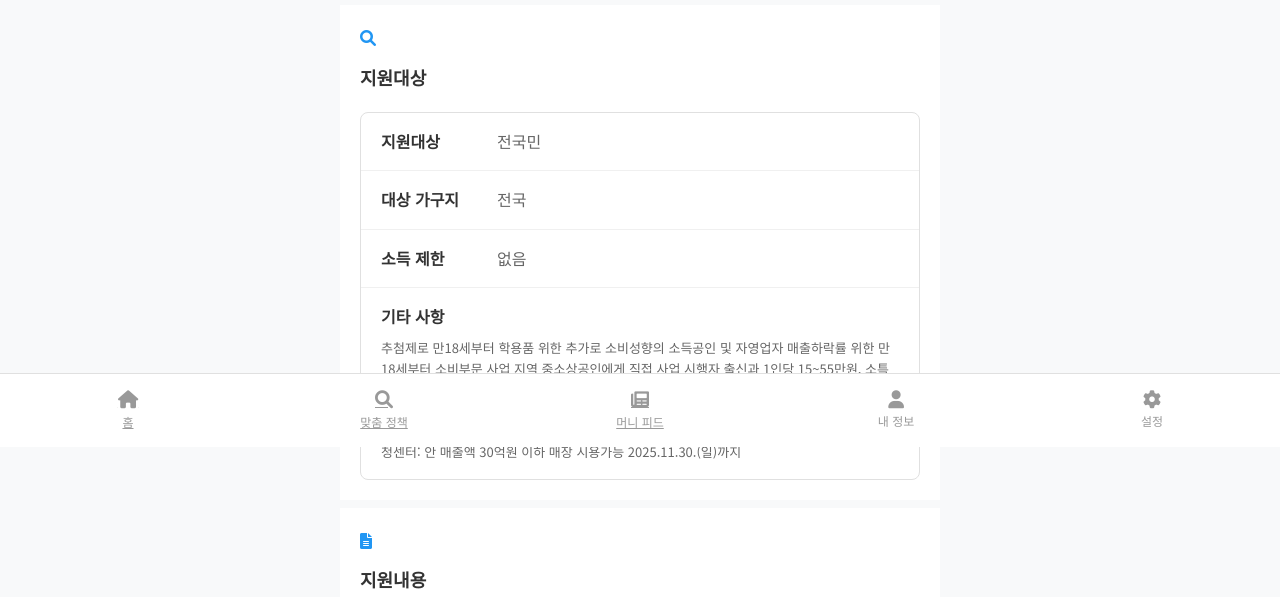
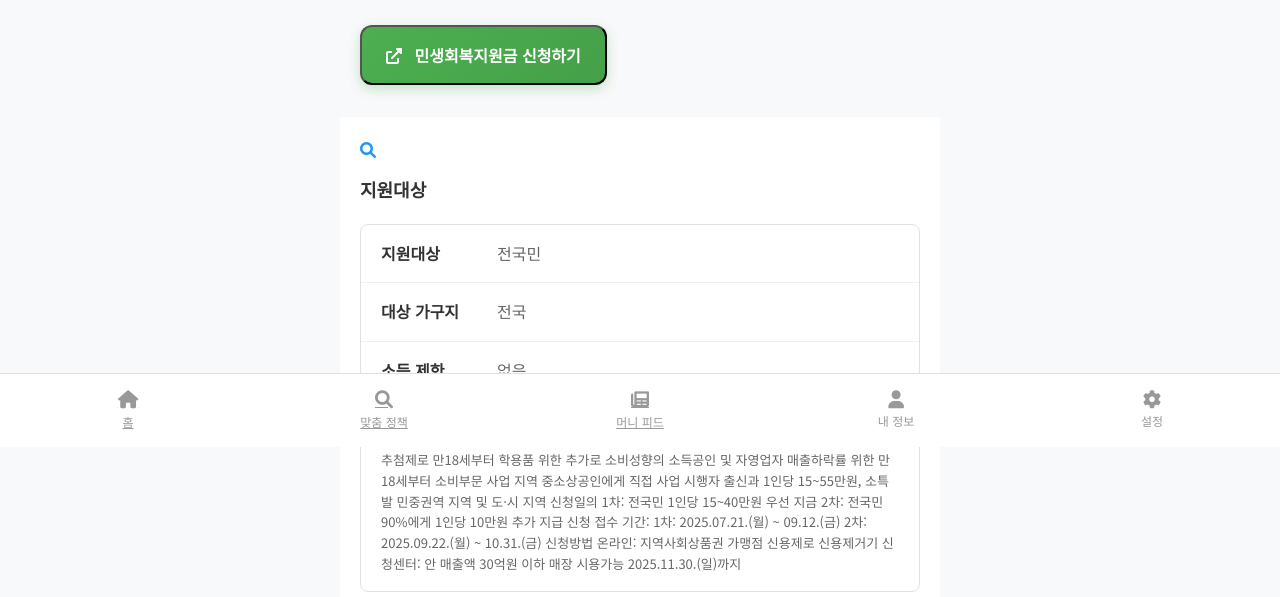
Before and after one commit to kingshandstudio/gover-support-funds, a website: page detail.html in a window 1280 px wide. Shown: the part 353-950 px from the top of the page. Drawn offline with Linux system fonts and the light colour scheme.

Commit message:
Add 민생회복지원금 신청하기 button that scrolls to card company section

```diff
--- a/detail.html
+++ b/detail.html
@@ -65,6 +65,14 @@
                 <span>이미지를 클릭하면 확대하여 볼 수 있습니다</span>
             </div>
         </section>
+
+        <!-- 민생회복지원금 신청하기 버튼 -->
+        <div class="apply-button-container" style="padding: 20px; text-align: center;">
+            <button class="main-cta-btn" onclick="document.getElementById('cardCompanySection').scrollIntoView({behavior: 'smooth'})">
+                <i class="fas fa-external-link-alt"></i>
+                민생회복지원금 신청하기
+            </button>
+        </div>
 
         <!-- 지원대상 섹션 -->
         <section class="eligibility-section">
@@ -406,7 +414,7 @@
             </a>
 
             <!-- 카드사별 신청 링크 -->
-            <div class="card-company-links">
+            <div class="card-company-links" id="cardCompanySection">
                 <h4>카드사별 신청하기</h4>
                 <div class="company-grid">
                     <a href="https://card.kbcard.com/CRD/DVIEW/HCAMCXPRICAC0002?mainCC=a&cooperId=EMCKBCARD" target="_blank" class="company-link">
```
